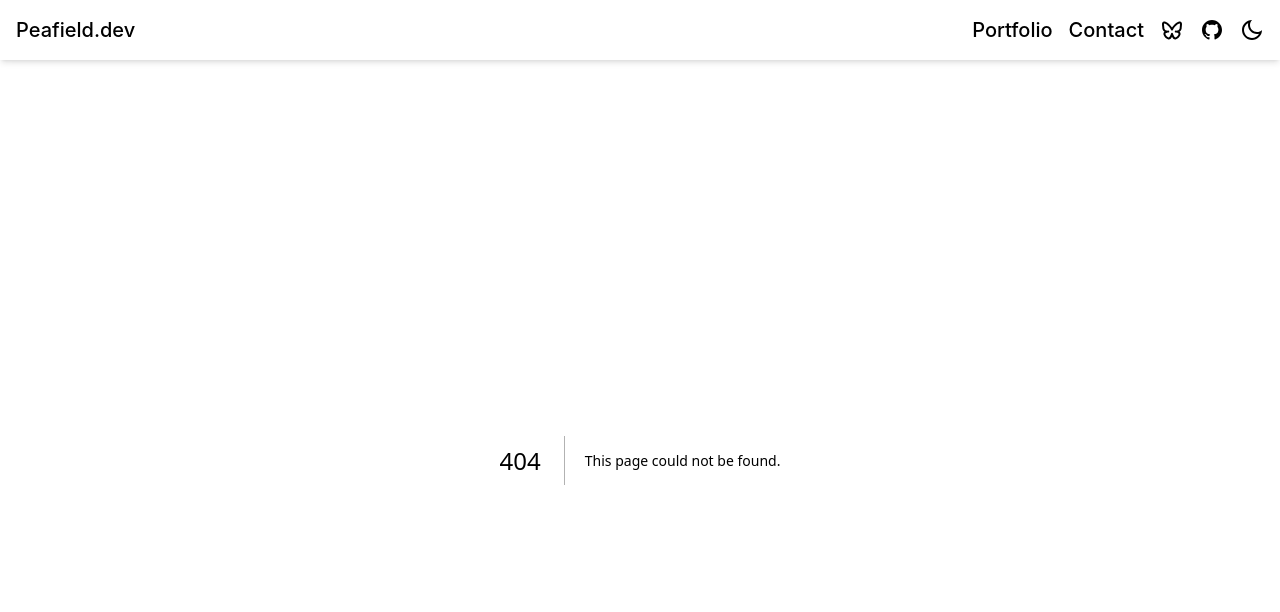
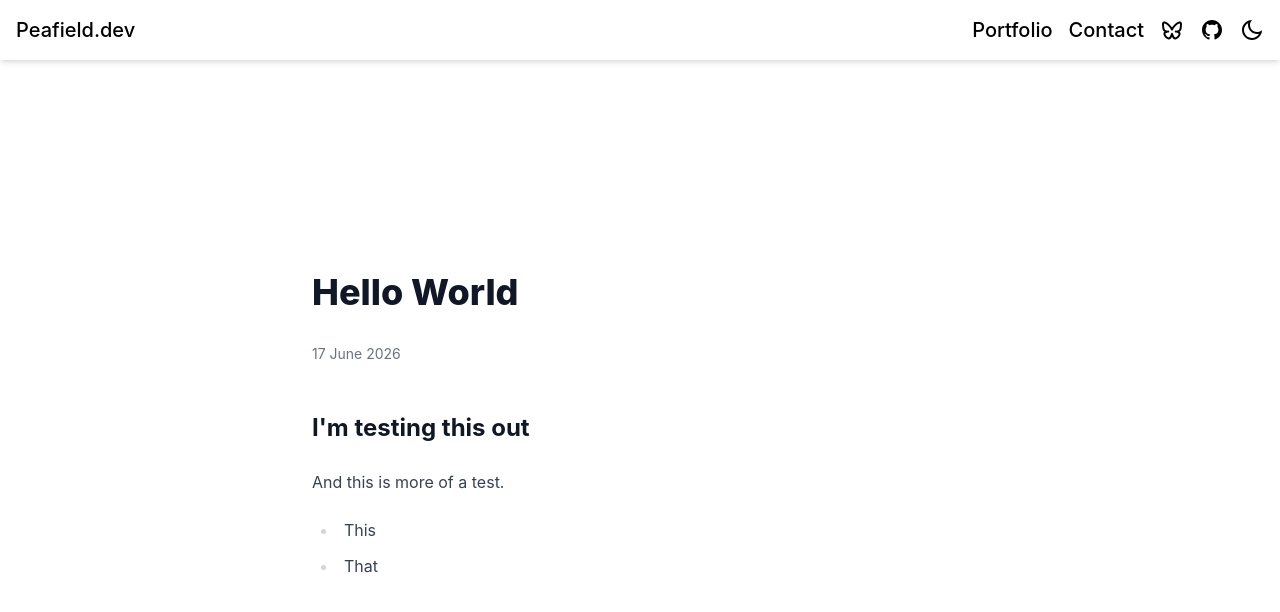
Before and after one commit to Peafield/peafield-dev, a Next.js app: page /notes/hello-world in a window 1280 px wide. Before the commit this address had no page. Shown: the top 612 px of the page. Built offline with nearby package versions, Linux system fonts and the light colour scheme.

Commit message:
feat: add single note page with static params and metadata

```diff
--- /dev/null
+++ b/src/app/notes/[slug]/page.tsx
@@ -0,0 +1,52 @@
+import { notFound } from "next/navigation";
+import { getNote, getNoteSlugs } from "@/lib/notes";
+
+// All slugs are known at build time; unknown slugs 404 instead of rendering.
+export const dynamicParams = false;
+
+export function generateStaticParams() {
+  return getNoteSlugs().map((slug) => ({ slug }));
+}
+
+export async function generateMetadata({
+  params,
+}: {
+  params: Promise<{ slug: string }>;
+}) {
+  const { slug } = await params;
+  try {
+    const { meta } = await getNote(slug);
+    return { title: meta.title, description: meta.summary };
+  } catch {
+    return {};
+  }
+}
+
+export default async function NotePage({
+  params,
+}: {
+  params: Promise<{ slug: string }>;
+}) {
+  const { slug } = await params;
+  let note: Awaited<ReturnType<typeof getNote>>;
+  try {
+    note = await getNote(slug);
+  } catch {
+    notFound();
+  }
+  const { Content, meta } = note;
+
+  return (
+    <article className="prose dark:prose-invert m-auto p-8 md:py-8 md:px-0">
+      <h1>{meta.title}</h1>
+      <p className="text-sm text-gray-500 dark:text-zinc-400">
+        {meta.date.toLocaleDateString("en-GB", {
+          year: "numeric",
+          month: "long",
+          day: "numeric",
+        })}
+      </p>
+      <Content />
+    </article>
+  );
+}
```
